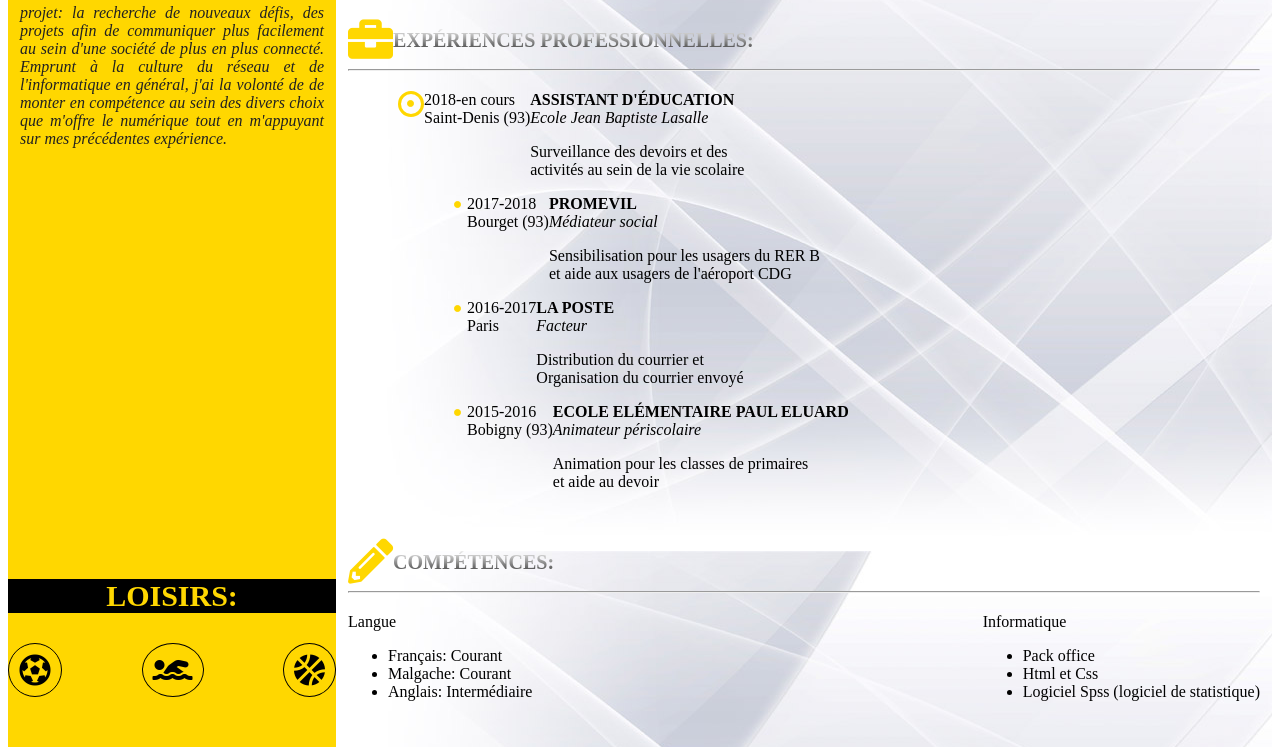
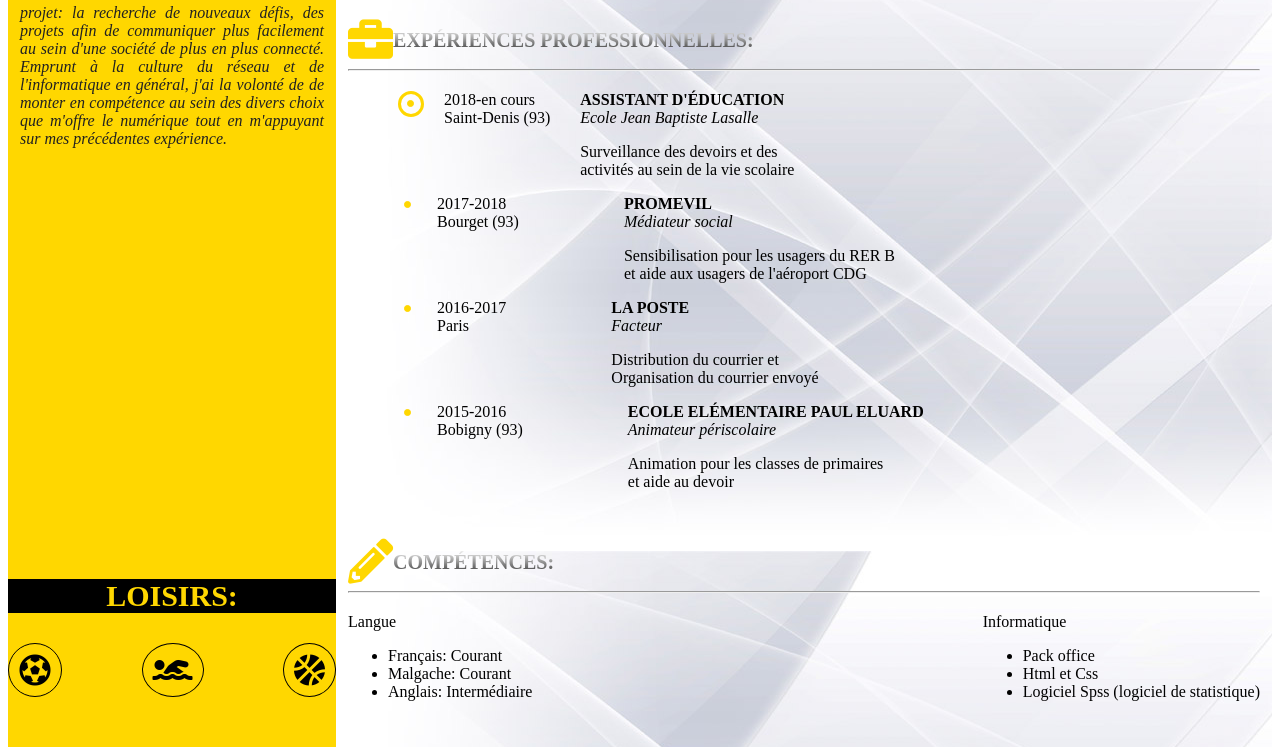
Before and after one commit to Rajerinera/Cv_html_css_RAJERINERA-ADRIEN, a plain HTML site: page index.html in a window 1280 px wide. Shown: the part 857-1612 px from the top of the page. Drawn offline with Linux system fonts and the light colour scheme.

Commit message:
essai de marge fin formation

```diff
--- a/index.html
+++ b/index.html
@@ -151,12 +151,14 @@
                 </div>
                 <hr>
                 <div class="taf">
+                    <div class="plan">
                     <div class="cercle1">
                         <div class="cercle"></div>
                     </div>
-                    <div class="taf1_date">
+                    <div class="taf_date">
                         2018-en cours<br>
                         <span>Saint-Denis (93)</span>
+                    </div>
                     </div>
                     <div class="taf1_m">
                         <strong>Assistant d'éducation</strong><br>
@@ -169,12 +171,12 @@
                 <div class="taf">
                     <div class="plan">
                     <div class="cercle"></div>
-                    <div class="taf2_date">
+                    <div class="taf_date">
                         2017-2018<br>
                         <span>Bourget (93)</span>
                     </div>
                     </div>
-                    <div class="taf2_m">
+                    <div class="taf_m">
                         <strong>Promevil</strong><br>
                         <em>Médiateur social </em>
 
@@ -185,12 +187,12 @@
                 <div class="taf">
                     <div class="plan">
                     <div class="cercle"></div>
-                    <div class="taf3_date">
+                    <div class="taf_date">
                         2016-2017<br>
                         <span>Paris</span>
                     </div>
                     </div>
-                    <div class="taf3_m">
+                    <div class="taf_m">
                         <strong>La Poste</strong><br>
                         <em>Facteur</em>
 
@@ -202,12 +204,12 @@
                 <div class="taf">
                     <div class="plan">
                     <div class="cercle"></div>
-                    <div class="taf4_date">
+                    <div class="taf_date">
                         2015-2016<br>
                         <span>Bobigny (93)</span>
                     </div>
                     </div>
-                    <div class="taf4_m">
+                    <div class="taf_m">
                         <strong>Ecole Elémentaire Paul Eluard</strong><br>
                         <em>Animateur périscolaire</em>
 
--- a/style.css
+++ b/style.css
@@ -122,7 +122,6 @@ strong
 
 #conteneur{
     display:flex;
-    justify-content: space-around;
     width: 100%;
 
 }
@@ -142,6 +141,29 @@ strong
 .form_date
 {
    margin-left: 20px;
+}
+.plan
+{
+    display: flex;
+    margin-left: 50px;
+}
+
+/* la partie taf */
+.taf{
+    display:flex;
+    width: 80%;
+}
+
+.taf1_m{
+    padding-left: 30px;
+
+}
+.taf_m{
+    padding-left: 105px;
+}
+.taf_date{
+    margin-left:20px;
+
 }
 
 
@@ -209,42 +231,8 @@ address
     display: flex;
 
 }
-.plan
-{
-    display: flex;
-    margin-left: 50px;
-}
-.taf{
-    display:flex;
-    margin-left:50px;
-}
 
-.taf1_m{
 
-}
-.taf2_m{
-
-}
-.taf3_m
-{
-
-}
-.taf4_m{
-
-}
-
-.taf1_date{
-
-}
-
-.taf2_date{
-
-}
-
-.taf3_date{
-}
-.taf4_date
-}
 aside p
 {
      color:#212121;
```
